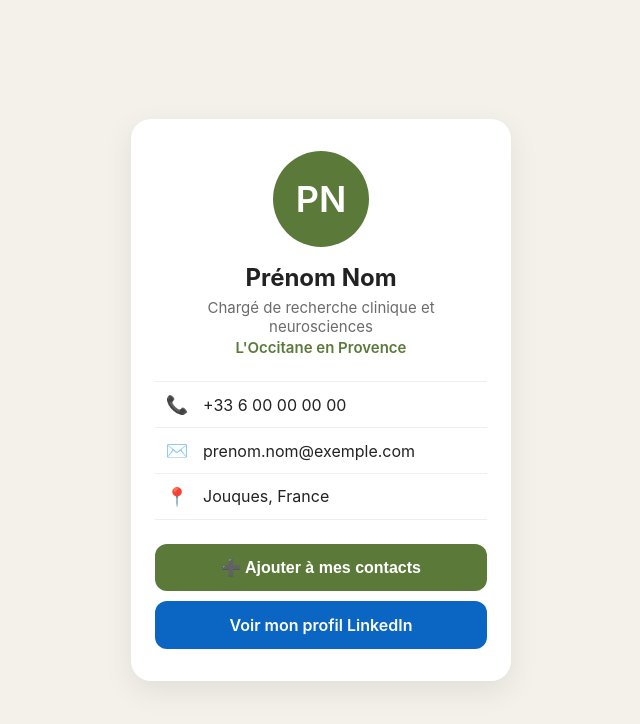
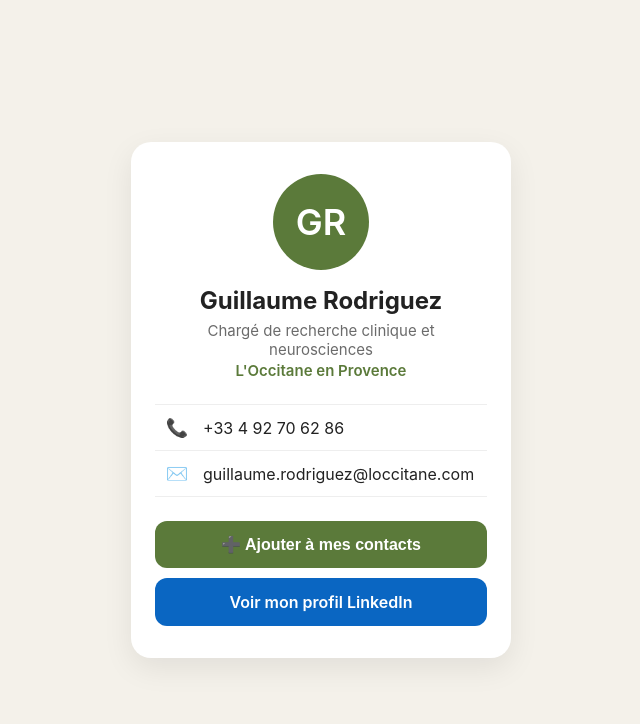
Before and after one commit to Guill0m/carte-visite, a plain HTML site: page index.html in a window 1280 px wide. Shown: the whole page, without its empty margins (319-959 px from the left). Drawn offline with Linux system fonts and the light colour scheme.

Commit message:
Renseigne les coordonnées professionnelles
Co-Authored-By: Claude Sonnet 5.5 <noreply@anthropic.com>
Claude-Session: https://claude.ai/code/session_01KcUt1iF57jqUtzARyQidou

```diff
--- a/index.html
+++ b/index.html
@@ -43,14 +43,14 @@
 <script>
 /* ============ À MODIFIER : tes informations ============ */
 const C = {
-  prenom:   "Prénom",
-  nom:      "Nom",
+  prenom:   "Guillaume",
+  nom:      "Rodriguez",
   titre:    "Chargé de recherche clinique et neurosciences",
   societe:  "L'Occitane en Provence",
-  tel:      "+33 6 00 00 00 00",
-  email:    "prenom.nom@exemple.com",
-  linkedin: "https://www.linkedin.com/in/ton-profil/",
-  ville:    "Jouques, France"   // laisse "" pour ne pas l'afficher
+  tel:      "+33 4 92 70 62 86",
+  email:    "guillaume.rodriguez@loccitane.com",
+  linkedin: "https://www.linkedin.com/in/guillaume-rodriguez-phd-64070898/",
+  ville:    ""   // laisse "" pour ne pas l'afficher
 };
 /* ======================================================== */
 
@@ -81,7 +81,7 @@ function vcard() {
     "FN:" + full,
     "ORG:" + C.societe,
     "TITLE:" + C.titre,
-    "TEL;TYPE=CELL:" + C.tel,
+    "TEL;TYPE=WORK,VOICE:" + C.tel,
     "EMAIL;TYPE=INTERNET:" + C.email,
     "URL;TYPE=LinkedIn:" + C.linkedin,
     C.ville ? "ADR;TYPE=HOME:;;;" + C.ville + ";;;" : "",
```
